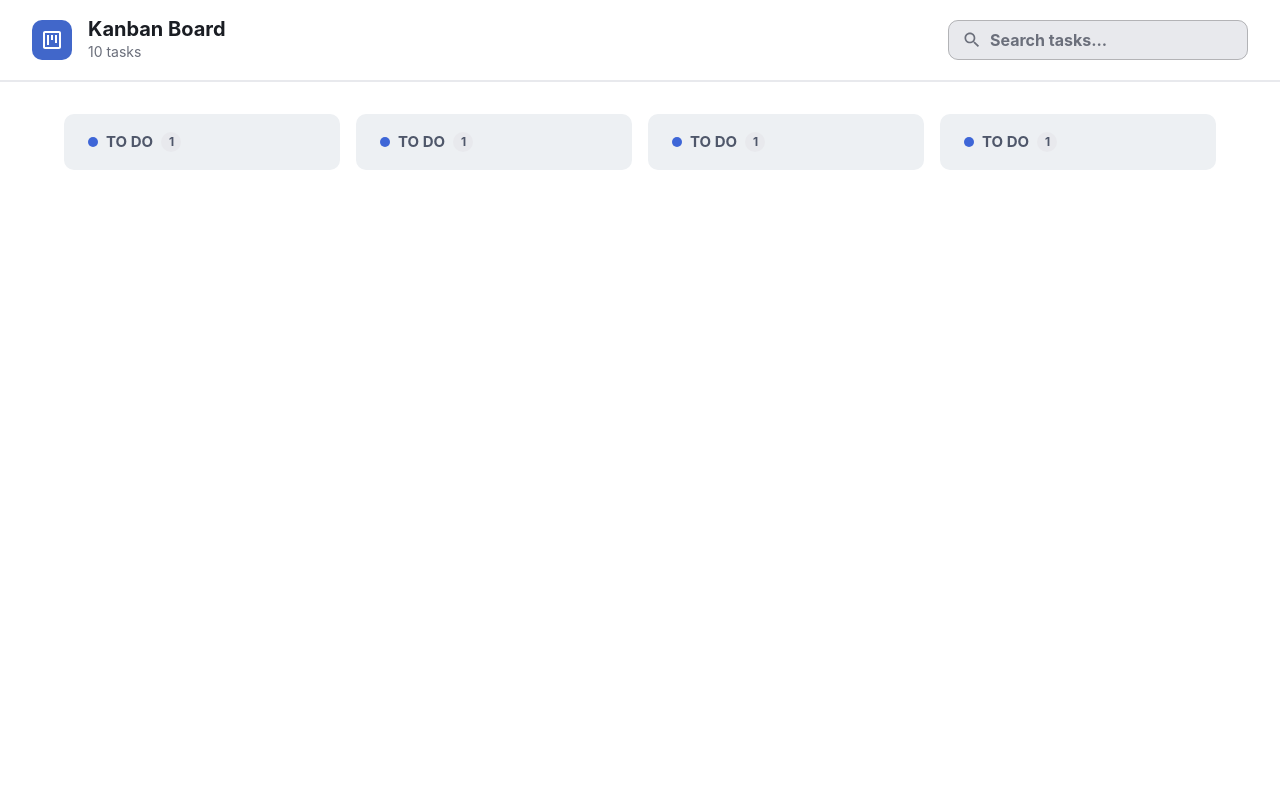
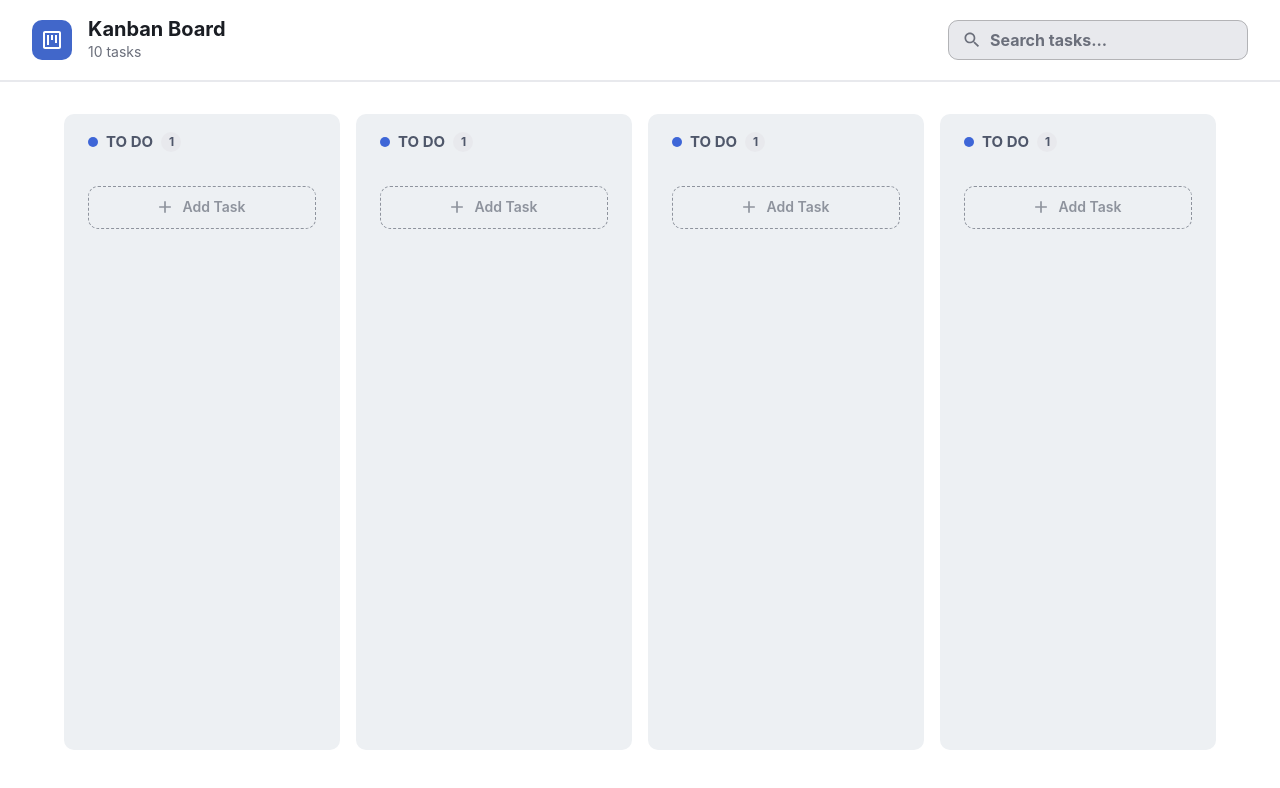
Before and after one commit to mohamed-Fathy1/Kanban-ToDo, a React (Vite) app: page / in a window 1280 px wide. Shown: the top 788 px of the page. Built offline with nearby package versions, Linux system fonts and the light colour scheme.

Commit message:
Enhance Board and Column components: Set minimum height for Board and add 'Add Task' button to Column for improved task management.

```diff
--- a/src/components/Board/Board.tsx
+++ b/src/components/Board/Board.tsx
@@ -5,7 +5,7 @@ import Column from "../Column"
 
 function Board({ tasks }: { tasks: Task[] }) {
     return (
-        <Box display="flex" gap={2} px={8} py={4} sx={{ overflowX: "auto" }}>
+        <Box display="flex" gap={2} px={8} py={4} sx={{ overflowX: "auto", minHeight: "calc(100vh - 100px)" }}>
             {COLUMNS.map((column) => (
                 <Column />
             ))}
--- a/src/components/Column/Column.tsx
+++ b/src/components/Column/Column.tsx
@@ -1,5 +1,6 @@
-import { Box, Paper, Typography } from "@mui/material"
+import { Box, Button, Paper, Typography } from "@mui/material"
 import { columnColors, darkGray, lightGray } from "../../theme"
+import { AddOutlined } from "@mui/icons-material"
 
 function ColumnHeader({ label, count }: { label: string, count: number }) {
     return (
@@ -13,13 +14,22 @@ function ColumnHeader({ label, count }: { label: string, count: number }) {
     )
 }
 
+function AddTaskButton() {
+    return (
+        <Button variant="outlined" startIcon={<AddOutlined />}
+            sx={{ width: "100%", justifyContent: "center", color: "#8E939D", borderColor: "#8E939D", borderStyle: "dashed", py: 1 }}
+        >Add Task</Button>
+    )
+}
+
 function Column() {
     return (
-        <Paper sx={{ width: 350, height: "100%", py: 2, px: 3, bgcolor: lightGray }}>
+        <Paper sx={{ width: 350, py: 2, px: 3, bgcolor: lightGray, display: "flex", flexDirection: "column", gap: 2 }}>
             <ColumnHeader label="To Do" count={1} />
             <Box display="flex" flexDirection="column" gap={2}>
                 {/* <Task /> */}
             </Box>
+            <AddTaskButton />
         </Paper>
     )
 }
```
